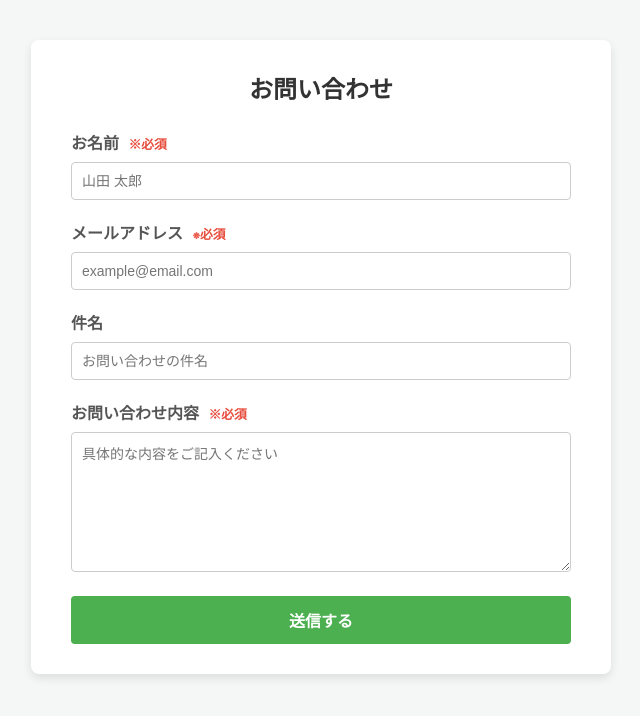
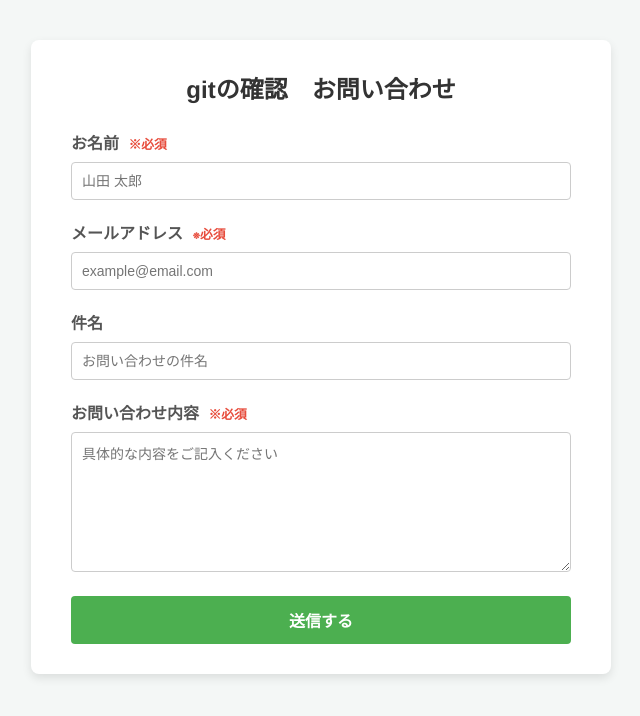
Before and after one commit to lvn-htakagi/cloudflare_form, a website: page public/index.html in a window 1280 px wide. Shown: the whole page, without its empty margins (319-959 px from the left). Drawn offline with Linux system fonts and the light colour scheme.

Commit message:
テストようにあげる

```diff
--- a/public/index.html
+++ b/public/index.html
@@ -96,7 +96,7 @@
   </head>
   <body>
     <div class="form-container">
-      <h2>お問い合わせ</h2>
+      <h2>gitの確認　お問い合わせ</h2>
       <form action="#" method="POST" id="my-form">
         <!-- お名前 -->
         <div class="form-group">
```
